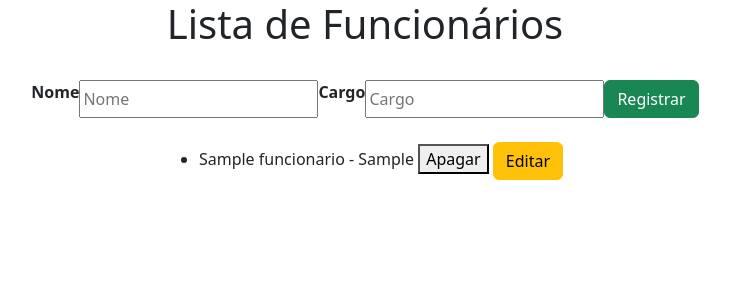
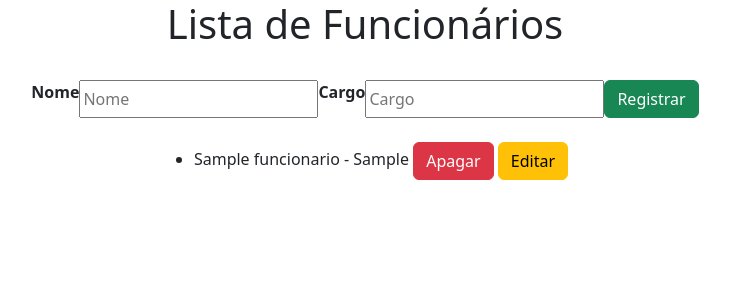
Before and after one commit to GiovanniMatos/CRUD_Flask_SQLAlchemy, a Flask app: page /funcionarios in a window 1280 px wide. Shown: the top 300 px of the page, without its empty margins (275-1005 px from the left). Run offline with Flask 3, Linux system fonts and the light colour scheme; tables that the repository leaves empty hold one stand-in row (values such as "Sample post").

Commit message:
edicao com bootstrap

```diff
--- a/templates/funcionarios.html
+++ b/templates/funcionarios.html
@@ -20,7 +20,7 @@
         {% for funcionario in funcionarios %}
             <li>{{ funcionario.nome }} - {{ funcionario.cargo }}
                 <form action="{{ url_for('apagar_funcionario', id=funcionario.id) }}" method="post" style="display: inline;">
-                    <button type="submit">Apagar</button>
+                    <button type="submit" class="btn btn-danger">Apagar</button>
                 </form>
                 <button onclick="mostrarFormulario('{{ funcionario.id }}')" class="btn btn-warning">Editar</button>
                 <form action="{{ url_for('editar_funcionario', id=funcionario.id) }}" method="post" style="display: none;" id="form-editar-{{ funcionario.id }}">
```
